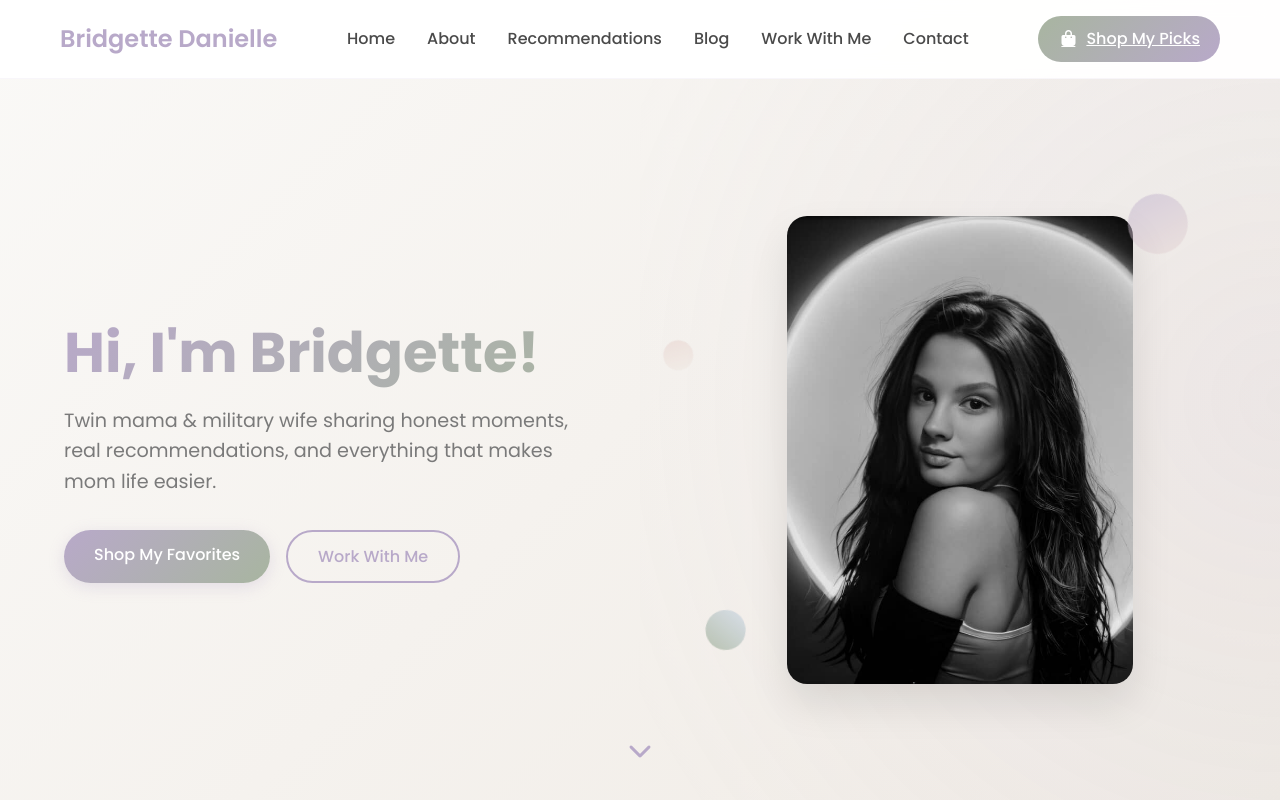
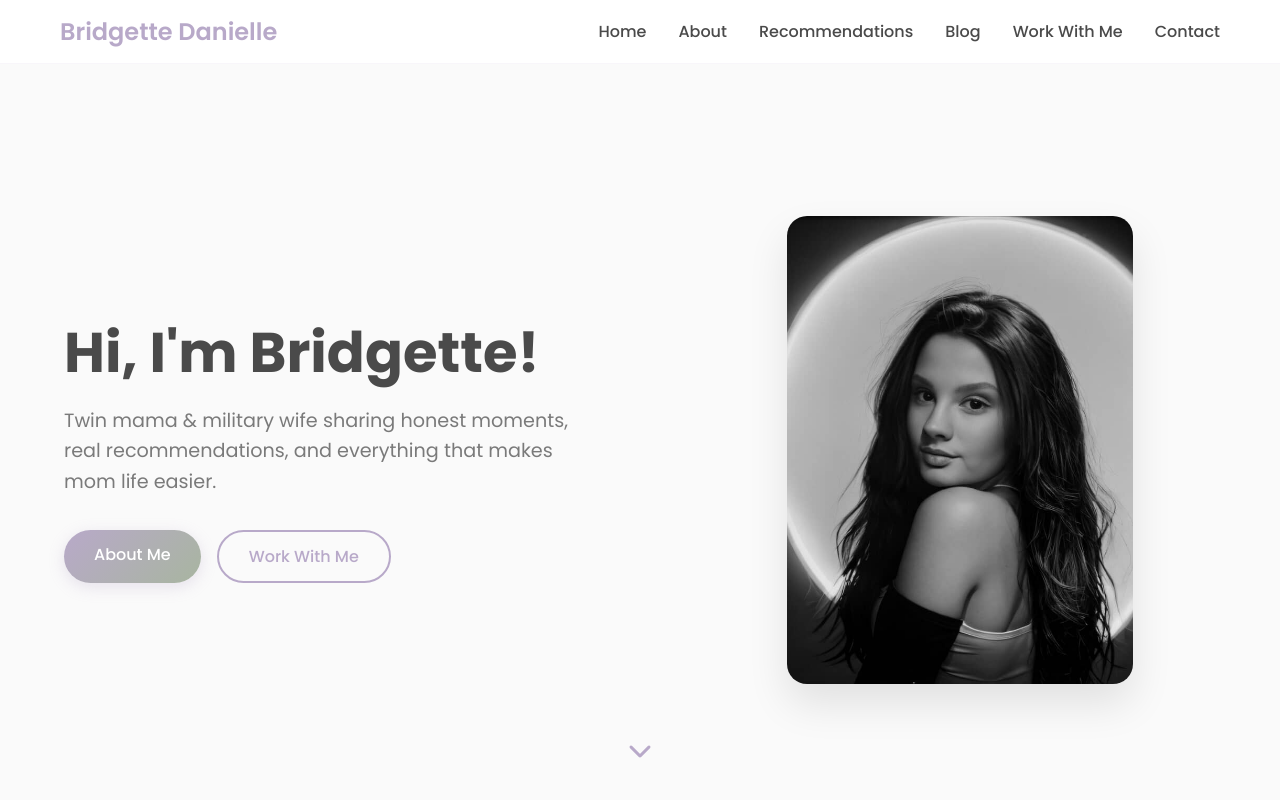
Before and after one commit to thefreewebsitewizards/bridgette_danielle21, a plain HTML site: page index.html in a window 1280 px wide. Shown: the top 800 px of the page. Drawn offline with Linux system fonts and the light colour scheme.

Commit message:
revision

```diff
--- a/index.html
+++ b/index.html
@@ -25,10 +25,7 @@
                     <li><a href="#contact" class="nav-link">Contact</a></li>
                 </ul>
             </nav>
-            <a href="recommendations.html" class="shop-btn">
-                <i class="fas fa-shopping-bag"></i>
-                Shop My Picks
-            </a>
+
             <div class="mobile-menu-toggle">
                 <span></span>
                 <span></span>
@@ -44,15 +41,12 @@
                 <h1 class="hero-title">Hi, I'm Bridgette!</h1>
                 <p class="hero-subtitle">Twin mama & military wife sharing honest moments, real recommendations, and everything that makes mom life easier.</p>
                 <div class="hero-buttons">
-                    <a href="recommendations.html" class="btn btn-primary">Shop My Favorites</a>
+                    <a href="#about" class="btn btn-primary">About Me</a>
                     <a href="work-with-me.html" class="btn btn-secondary">Work With Me</a>
                 </div>
             </div>
             <div class="hero-image">
                 <img src="images/4.png" alt="Bridgette with twins" class="hero-img">
-                <div class="hero-particle hero-particle-1"></div>
-                <div class="hero-particle hero-particle-2"></div>
-                <div class="hero-particle hero-particle-3"></div>
             </div>
         </div>
         <div class="scroll-indicator">
--- a/styles.css
+++ b/styles.css
@@ -232,26 +232,9 @@ p {
     min-height: 100vh;
     display: flex;
     align-items: center;
-    background: linear-gradient(135deg, var(--background-light) 0%, var(--warm-beige) 100%);
+    background: #fafafa;
     padding: 100px 2rem 0 2rem;
     position: relative;
-    overflow: hidden;
-}
-
-.hero::before {
-    content: '';
-    position: absolute;
-    top: -50%;
-    right: -50%;
-    width: 100%;
-    height: 200%;
-    background: radial-gradient(circle, rgba(184, 169, 201, 0.1) 0%, transparent 70%);
-    animation: float 6s ease-in-out infinite;
-}
-
-@keyframes float {
-    0%, 100% { transform: translateY(0px) rotate(0deg); }
-    50% { transform: translateY(-20px) rotate(5deg); }
 }
 
 .hero-content {
@@ -282,10 +265,7 @@ p {
 .hero-title {
     font-size: 3.5rem;
     margin-bottom: 1rem;
-    background: linear-gradient(135deg, var(--primary-color), var(--secondary-color));
-    -webkit-background-clip: text;
-    -webkit-text-fill-color: transparent;
-    background-clip: text;
+    color: var(--text-dark);
 }
 
 .hero-subtitle {
@@ -330,58 +310,7 @@ p {
     transform: scale(1.05);
 }
 
-.hero-particle {
-    position: absolute;
-    border-radius: 50%;
-    opacity: 0.6;
-    animation: floatParticle 4s ease-in-out infinite;
-}
-
-.hero-particle-1 {
-    width: 60px;
-    height: 60px;
-    background: linear-gradient(135deg, var(--dusty-pink), var(--primary-color));
-    top: -10px;
-    right: 10%;
-    animation-delay: 0s;
-}
-
-.hero-particle-2 {
-    width: 40px;
-    height: 40px;
-    background: linear-gradient(135deg, var(--dusty-blue), var(--secondary-color));
-    bottom: 20px;
-    left: 5%;
-    animation-delay: 1.5s;
-}
-
-.hero-particle-3 {
-    width: 30px;
-    height: 30px;
-    background: linear-gradient(135deg, var(--warm-beige), var(--dusty-pink));
-    top: 30%;
-    left: -15px;
-    animation-delay: 3s;
-}
-
-@keyframes floatParticle {
-    0%, 100% {
-        transform: translateY(0px) translateX(0px) rotate(0deg);
-        opacity: 0.6;
-    }
-    25% {
-        transform: translateY(-15px) translateX(5px) rotate(90deg);
-        opacity: 0.8;
-    }
-    50% {
-        transform: translateY(-10px) translateX(-5px) rotate(180deg);
-        opacity: 0.4;
-    }
-    75% {
-        transform: translateY(-20px) translateX(8px) rotate(270deg);
-        opacity: 0.7;
-    }
-}
+
 
 .scroll-indicator {
     position: absolute;
```
